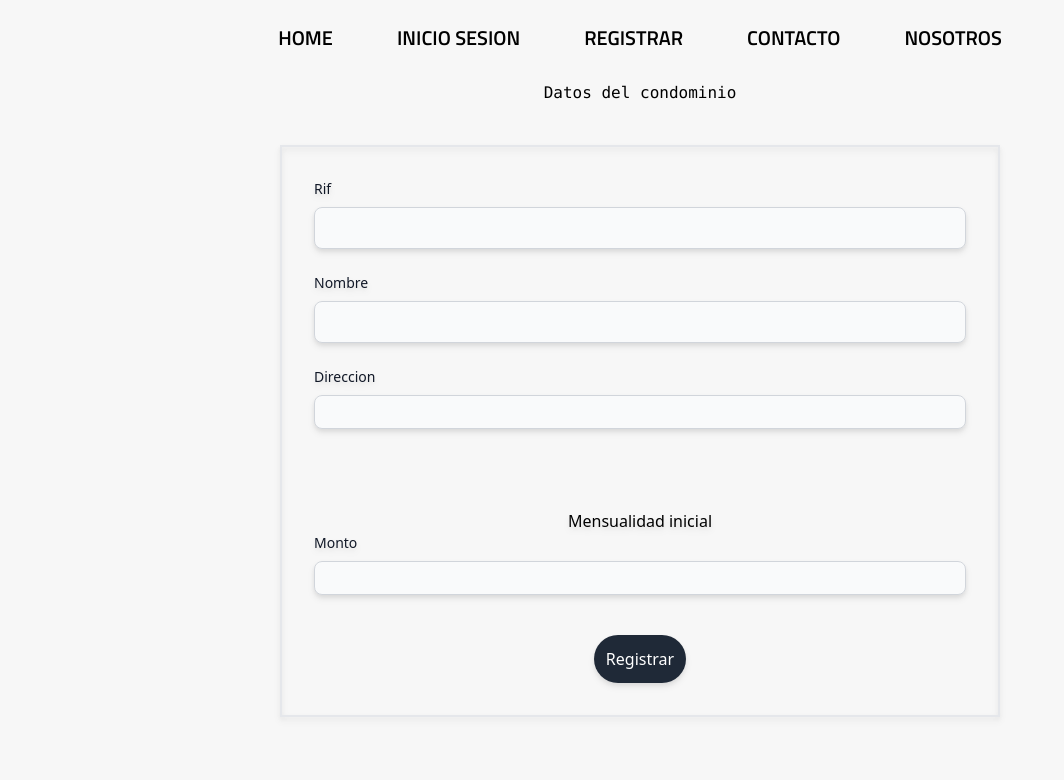
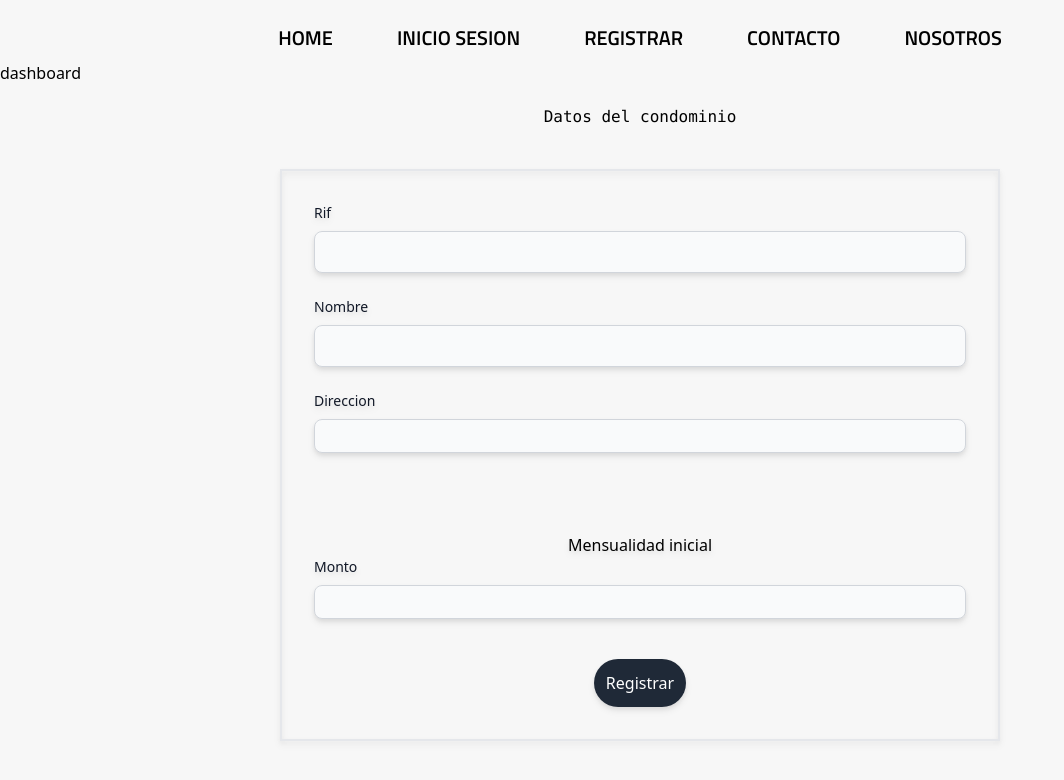
Before and after one commit to No-Country/s4-12-t-node-vue, a Vue app: page /dashboard in a window 1280 px wide. Shown: the top 780 px of the page, without its empty margins (0-1064 px from the left). Built offline with nearby package versions, Linux system fonts and the light colour scheme; what vue-sweetalert2 would draw is missing.

Commit message:
:recycle: Refactor the router for dashboard child routes

```diff
--- a/src/router/index.js
+++ b/src/router/index.js
@@ -1,5 +1,6 @@
 import { createRouter, createWebHistory } from "vue-router";
-import HomeView from "../views/ScHomeView.vue";
+import Home from "../views/ScHomeView.vue";
+import CondominiumDashboard from "../views/Dashboard/ScCondominiumDashboardView.vue";
 
 const router = createRouter({
   history: createWebHistory(import.meta.env.BASE_URL),
@@ -7,7 +8,7 @@ const router = createRouter({
     {
       path: "/",
       name: "home",
-      component: HomeView,
+      component: Home,
     },
     {
       path: "/login",
@@ -20,9 +21,21 @@ const router = createRouter({
       component: () => import("../views/ScRegisterView.vue"),
     },
     {
-      path: "/Dashboard",
+      path: "/dashboard",
       name: "Dashboard",
-      component: () => import("../views/ScDashboardView.vue"),
+      component: () => import("../views/Dashboard/ScDashboardView.vue"),
+      children:[
+        {
+          path:'',
+          name: 'index',
+          component: CondominiumDashboard,
+        },
+        {
+          path:'condominium',
+          name: 'condominium',
+          component: () => import("../views/Dashboard/ScCondominiumDashboardView.vue"),
+        }
+      ]
     },
   ],
 });
--- /dev/null
+++ b/src/views/Dashboard/ScDashboardView.vue
@@ -0,0 +1,5 @@
+<template>
+  <!-- Here they will be the internal pages of the dasbboard -->
+  <h1>dashboard</h1>
+  <router-view></router-view>
+</template>
```
Also changed, not shown: src/views/Dashboard/ScCondominiumDashboardView.vue (renamed from src/views/ScDashboardView.vue).
